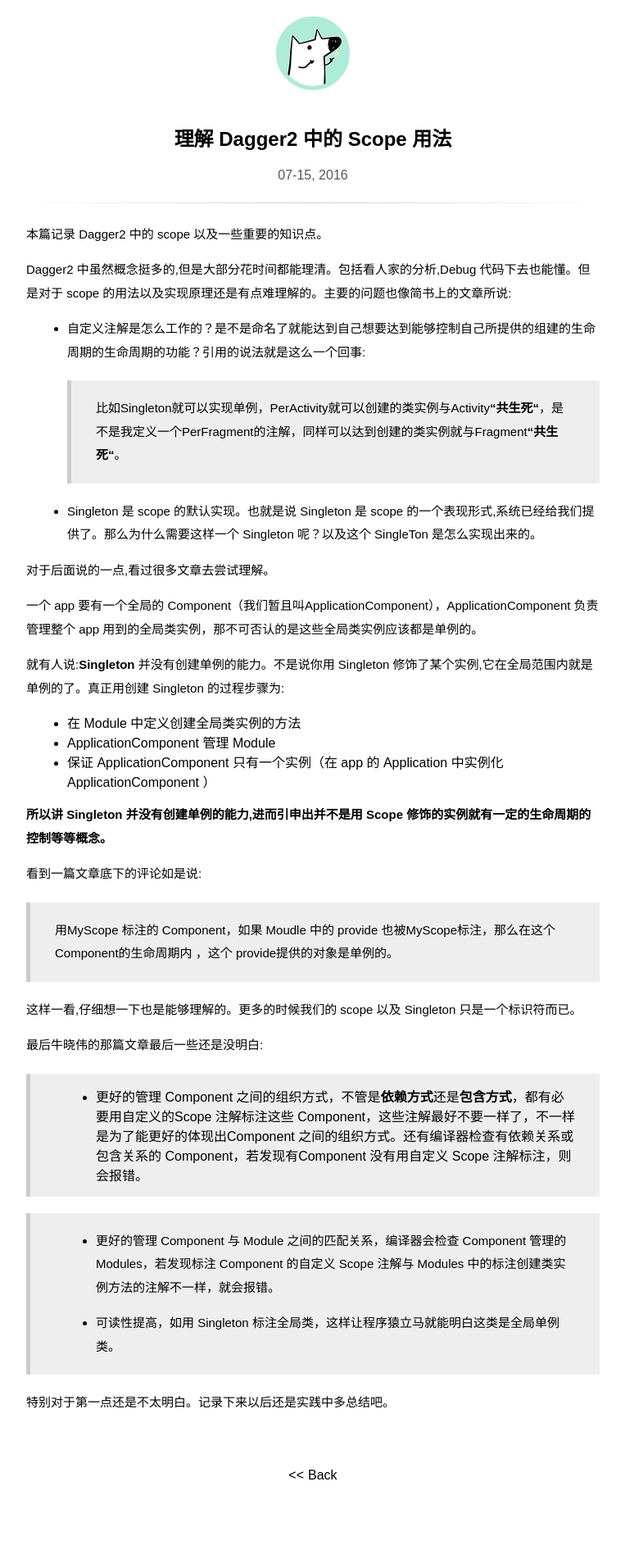
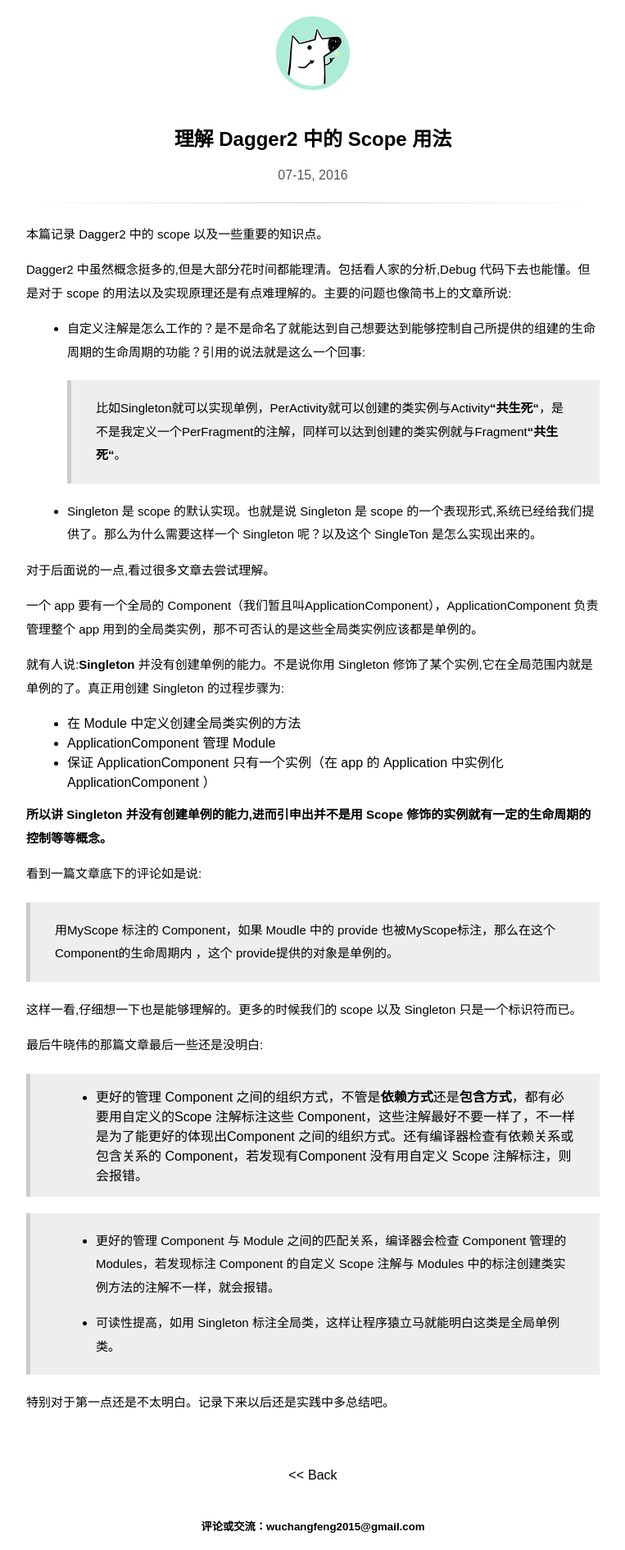
Before and after one commit to wuchangfeng/wuchangfeng.github.io, a Jekyll site: the page built from _posts/2016-09-12-dagger2-learn.md, in a window 1280 px wide. Shown: the whole page at 82% size, without its empty margins (258-1021 px from the left). Built offline with Jekyll 4.4.1, drawn with Linux system fonts in a browser that asks for light colours; some web fonts are replaced; comment, search, counter and statistics services are not loaded; before the commit the page ends 1834 px from its top, so only the background shows below that.

Commit message:
blog update

```diff
--- a/_layouts/post.html
+++ b/_layouts/post.html
@@ -28,6 +28,14 @@
     <a href="{{ site.baseurl }}/">Back</a>
 </div>
 
+<div class="center">
+        <br/>
+        <h5>
+        评论或交流：wuchangfeng2015@gmail.com<br/>
+        </h5>
+</div>
+
+
 <script type="text/javascript">
 
     var imgs = document.getElementById("content").getElementsByTagName("img");
--- a/_sass/main.scss
+++ b/_sass/main.scss
@@ -19,6 +19,10 @@
 
 .cnzz {
     display: none;
+}
+
+.center{
+  text-align: center;
 }
 
 .bottom-page {
```
